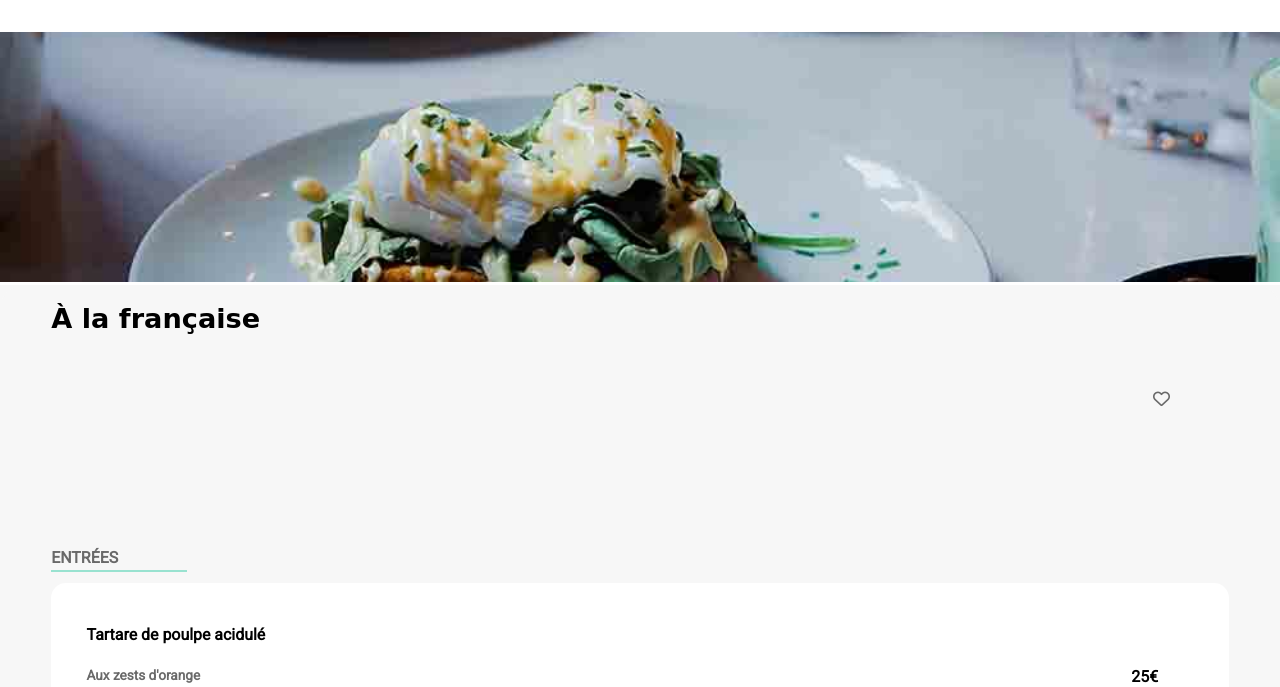
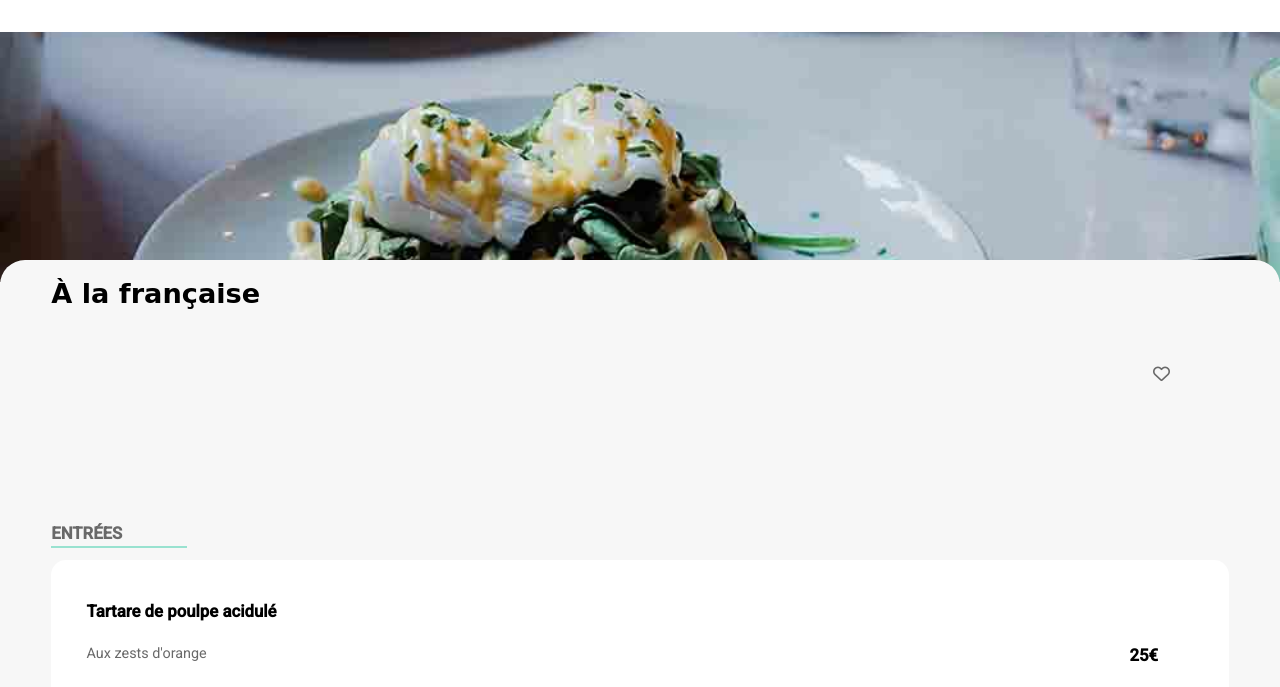
Before and after one commit to julfrontdev/JulienVerley_3_10112021, a website: page menu1.html in a window 1280 px wide. Shown: the part 113-800 px from the top of the page. Drawn offline with Linux system fonts and the light colour scheme; a web font is replaced by a local one.

Commit message:
Menu1 bloc superppose l'image

```diff
--- a/menu1.html
+++ b/menu1.html
@@ -4,10 +4,11 @@
     <meta charset="utf-8" />
     <meta name="viewport" content="width=device-width"/> <!--viewport et content="width..." pour le responsive-->
     <link rel="stylesheet" href="public/css/style.css"/>
-    <!--Font Shrikhand (titres)(CSS rules to specify families: font-family: font-family: 'Shrikhand', cursive;-->
+
     <link rel="preconnect" href="https://fonts.googleapis.com"><link rel="preconnect" href="https://fonts.gstatic.com" crossorigin><link href="https://fonts.googleapis.com/css2?family=Shrikhand&display=swap" rel="stylesheet">
-    <!--Font Roboto (texte)(CSS rules to specify families: font-family: 'Roboto', sans-serif;-->
     <link rel="preconnect" href="https://fonts.googleapis.com"><link rel="preconnect" href="https://fonts.gstatic.com" crossorigin><link href="https://fonts.googleapis.com/css2?family=Roboto&family=Shrikhand&display=swap" rel="stylesheet">
+    <link rel="preconnect" href="https://fonts.googleapis.com"><link rel="preconnect" href="https://fonts.gstatic.com" crossorigin><link href="https://fonts.googleapis.com/css2?family=Roboto:wght@100;300;400;500&family=Shrikhand&display=swap" rel="stylesheet">
+
     <script src="https://kit.fontawesome.com/9d7038c6db.js" crossorigin="anonymous"></script> <!-- Fontawesome importé en JS-->
     <title>ohmyfood</title>
 </head>
--- a/sass/base/_typography.scss
+++ b/sass/base/_typography.scss
@@ -17,14 +17,19 @@ h2 {
     font-weight: 800;
 }
 
+h3 {
+    font-size: 1.05rem;
+}
+
+h4 {
+    font-size: 0.9rem;
+    font-weight: 400;
+}
+
 p {
     font-size: 1rem;
     font-weight: 300;
 }
-
-.menus-title {
-    font-family: $Shrikhand;
-    }
 
 
 // Icons FontAwesome
@@ -32,3 +37,9 @@ p {
 .icon-heart {
     color: $text-light;
 }
+
+// Parts
+
+.menus-title {
+    font-family: $Shrikhand;
+}
--- a/sass/layouts/_menus.scss
+++ b/sass/layouts/_menus.scss
@@ -12,6 +12,11 @@
 }
 
 .menus__bloc {
+
+    position: relative; // pour superposer
+    display: inline-block;
+    top: -25px;
+
     width: 92%;
     padding: 0 4%;
     padding-bottom: 10%;
--- a/sass/pages/_restaurants.scss
+++ b/sass/pages/_restaurants.scss
@@ -68,7 +68,7 @@
         }
 
         .icon-heart {
-            margin: 5% 5% 0 0;
+            margin: 6% 5% 0 0;
         }
     }
 }
```
Also changed, not shown: public/css/style.css, 1 other file.
